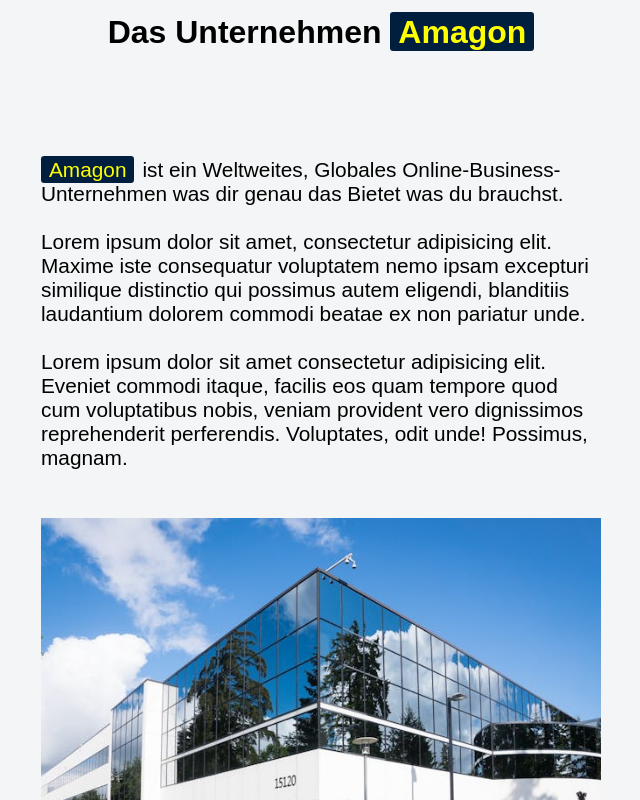
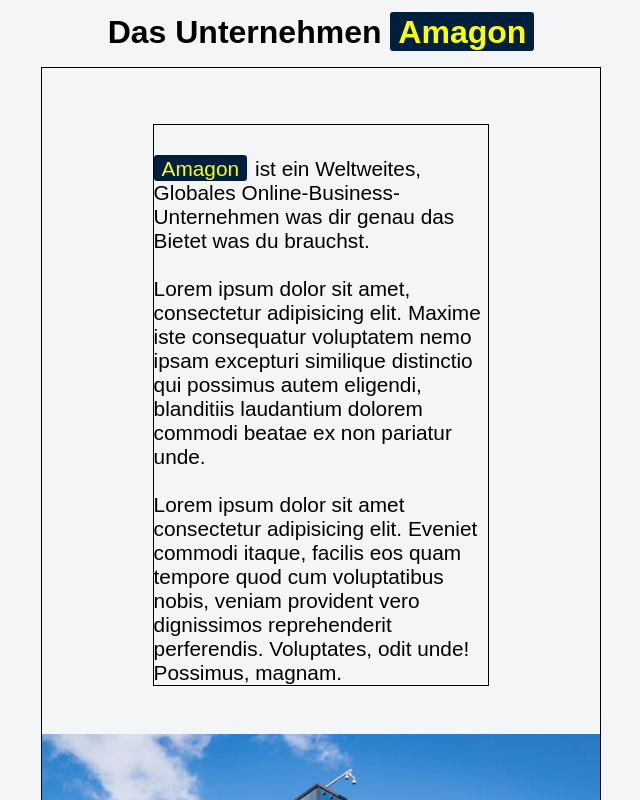
Before and after one commit to r-s-94/Online-Shop, a React (Vite) app: page /Online-Shop/aboutUs in a window 1280 px wide. Shown: the part 380-1180 px from the top of the page, without its empty margins (319-959 px from the left). Built offline with nearby package versions, Linux system fonts and the light colour scheme.

Commit message:
Add gh action

```diff
--- a/src/about us/aboutUsResponsive.scss
+++ b/src/about us/aboutUsResponsive.scss
@@ -116,11 +116,15 @@
       padding: 0 0 5rem 0;
       max-width: 77rem;
 
+      border: 1px solid black;
+
       &--text {
         font-size: 1.3rem;
         padding: 0;
         row-gap: 0;
-        margin-top: -2.3rem;
+        margin-top: -2.5rem;
+        width: 60%;
+        border: 1px solid black;
 
         &--focus-word {
           color: $amagon-secondery-color;
@@ -129,7 +133,7 @@
       }
 
       &--img {
-        width: 40%;
+        width: 35rem;
       }
     }
 
```
